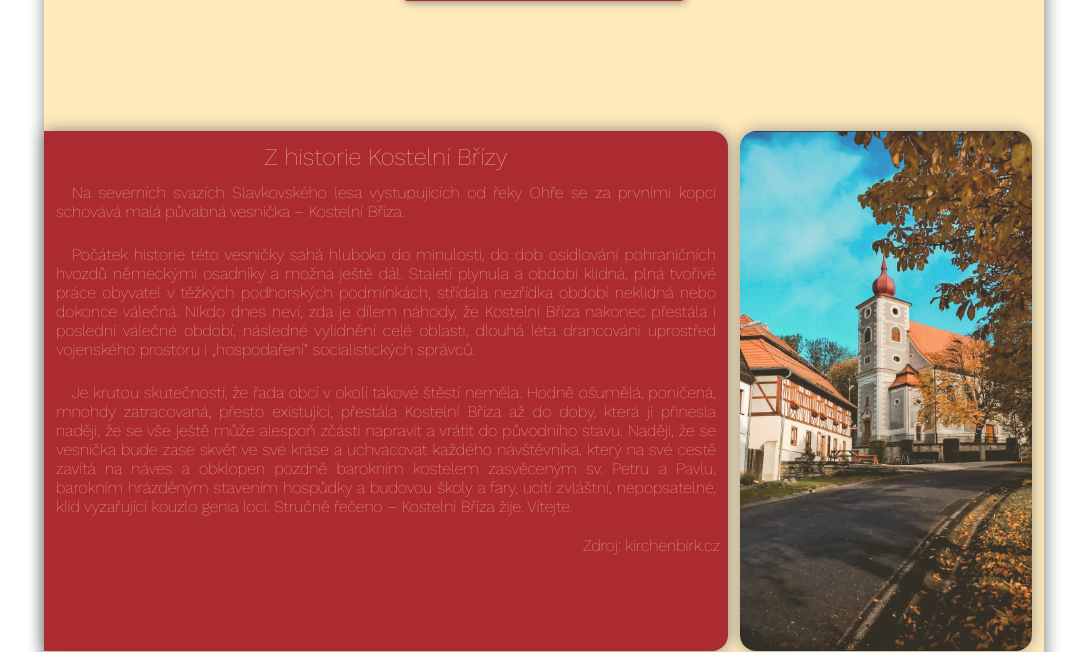
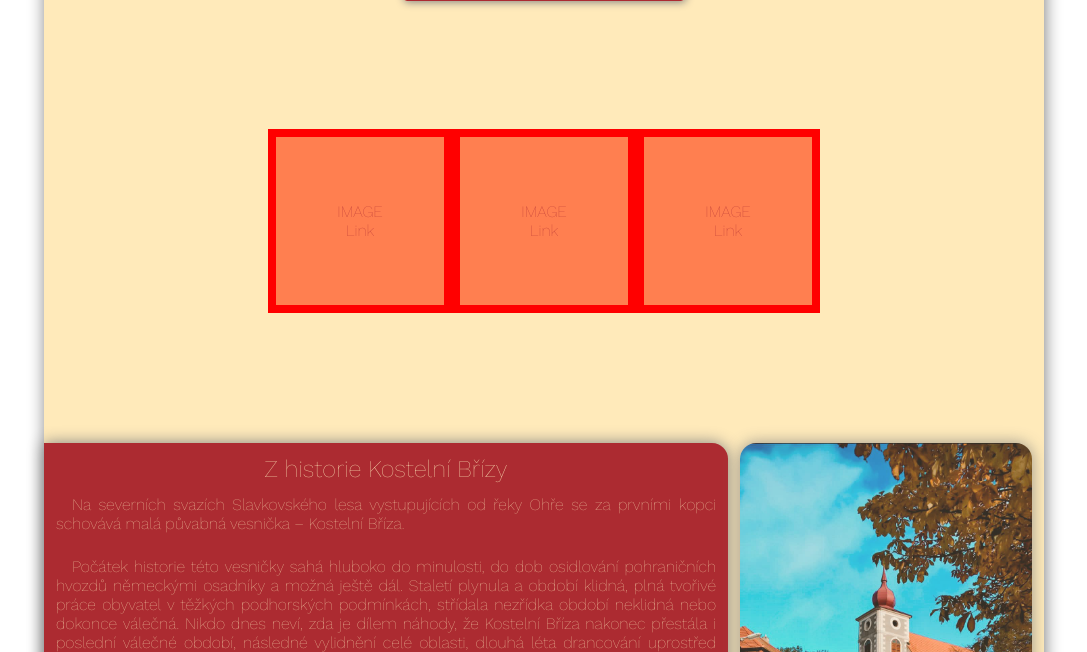
Before and after one commit to daaniam/ubilehokonika, a Django app: page / in a window 1280 px wide. Shown: the part 982-1634 px from the top of the page, without its empty margins (96-1183 px from the left). Run offline with Django 3.2, Linux system fonts and the light colour scheme; data that the repository does not hold is empty.

Commit message:
repo changes

```diff
--- a/ubilehokonika/static/css/home.css
+++ b/ubilehokonika/static/css/home.css
@@ -67,6 +67,27 @@
     color: var(--surface-primary)
 }
 
+/* OFFERINGS */
+.home__offerings_block {
+    background: red;
+    display: flex;
+    justify-content: center;
+    align-items: center;
+}
+.home__offerings_block > * {
+    margin: 8px;
+}
+.home__offer {
+    background: coral;
+    width: 160px;
+    height: 160px;
+    padding: 4px;
+    display: flex;
+    flex-flow: column;
+    justify-content: center;
+    align-items: center;
+}
+
 /* HISTORY BLOCK */
 .home__history_block {
     border-top: 2px solid var(--surface-secondary);
--- a/ubilehokonika/templates/base/home.html
+++ b/ubilehokonika/templates/base/home.html
@@ -25,6 +25,22 @@
                     </ul>
                 </div>
             {% endif %}
+        </div>
+
+        {# OFFERINGS #}
+        <div class="home__offerings_block">
+            <div class="home__offer">
+                <p>IMAGE</p>
+                <p>Link</p>
+            </div>
+            <div class="home__offer">
+                <p>IMAGE</p>
+                <p>Link</p>
+            </div>
+            <div class="home__offer">
+                <p>IMAGE</p>
+                <p>Link</p>
+            </div>
         </div>
 
         {# HISTORY BLOCK #}
```
